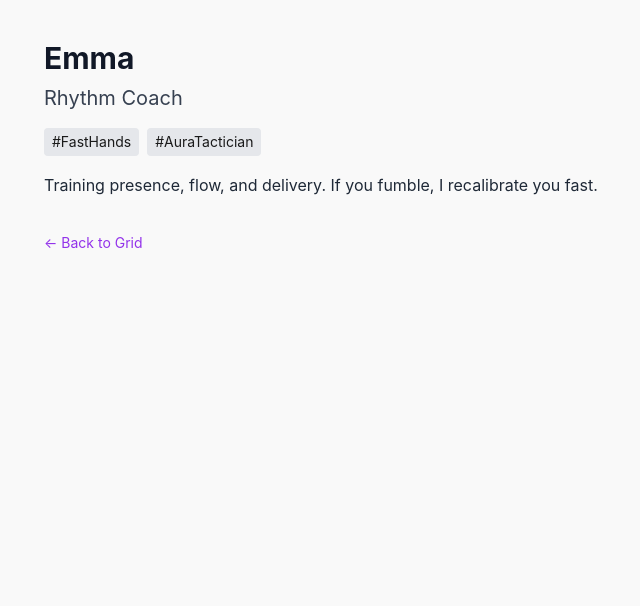
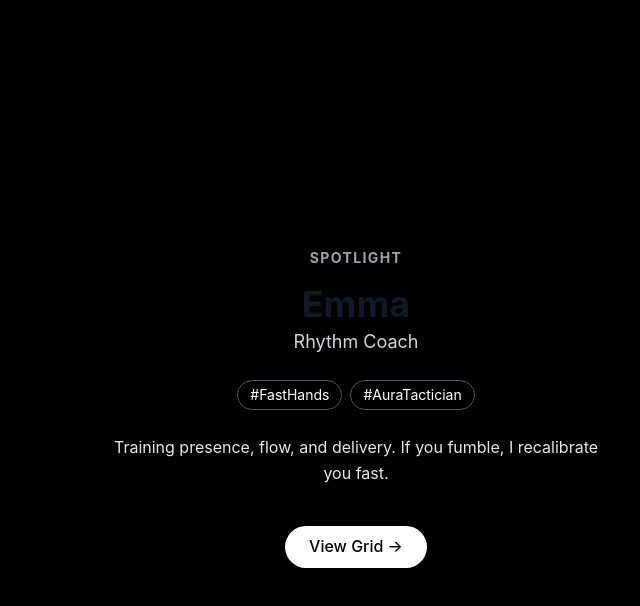
Before and after one commit to nxpage/nxpage-live, a Next.js app: page /spotlight/emma in a window 1280 px wide. Shown: the top 606 px of the page, without its empty margins (284-924 px from the left). Built offline with nearby package versions, Linux system fonts and the light colour scheme.

Commit message:
Style: Spotlight page with image + dark mode

```diff
--- a/pages/spotlight/[slug].js
+++ b/pages/spotlight/[slug].js
@@ -6,32 +6,44 @@ export default function SpotlightPage() {
   const { slug } = router.query;
 
   const operator = operators.find(
-    (op) => op.name.toLowerCase() === slug?.toLowerCase()
+    (op) => op.username?.toLowerCase() === slug?.toLowerCase()
   );
 
   if (!operator) return <div className="p-6 text-center">Operator not found.</div>;
 
   return (
-    <div className="max-w-2xl mx-auto p-6">
-      <h1 className="text-3xl font-bold mb-2">{operator.name}</h1>
-      <p className="text-xl text-gray-700 mb-4">{operator.role}</p>
+    <div className="min-h-screen bg-black text-white flex items-center justify-center px-4 py-12">
+      <div className="text-center max-w-lg">
+        <h2 className="text-sm tracking-widest text-gray-400 mb-2">SPOTLIGHT</h2>
+        <h1 className="text-4xl font-bold mb-1">{operator.name}</h1>
+        <p className="text-lg text-gray-300 mb-6">{operator.role}</p>
 
-      <div className="mb-4 flex flex-wrap gap-2">
-        {operator.tags.map((tag, i) => (
-          <span key={i} className="bg-gray-200 px-2 py-1 rounded text-sm">
-            {tag}
-          </span>
-        ))}
-      </div>
+        {operator.image && (
+          <img
+            src={operator.image}
+            alt={`${operator.name}'s profile`}
+            className="w-40 h-40 rounded-full object-cover mx-auto mb-6 border-4 border-gray-700"
+          />
+        )}
 
-      <p className="text-gray-800 leading-relaxed">{operator.bio}</p>
+        <div className="flex flex-wrap justify-center gap-2 mb-6">
+          {operator.tags.map((tag, i) => (
+            <span
+              key={i}
+              className="px-3 py-1 rounded-full border border-gray-600 text-sm"
+            >
+              {tag}
+            </span>
+          ))}
+        </div>
 
-      <div className="mt-8">
+        <p className="text-gray-200 mb-10 leading-relaxed">{operator.bio}</p>
+
         <a
           href="/"
-          className="text-purple-600 hover:underline text-sm"
+          className="inline-block bg-white text-black px-6 py-2 rounded-full font-medium hover:bg-gray-200 transition"
         >
-          ← Back to Grid
+          View Grid →
         </a>
       </div>
     </div>
```
